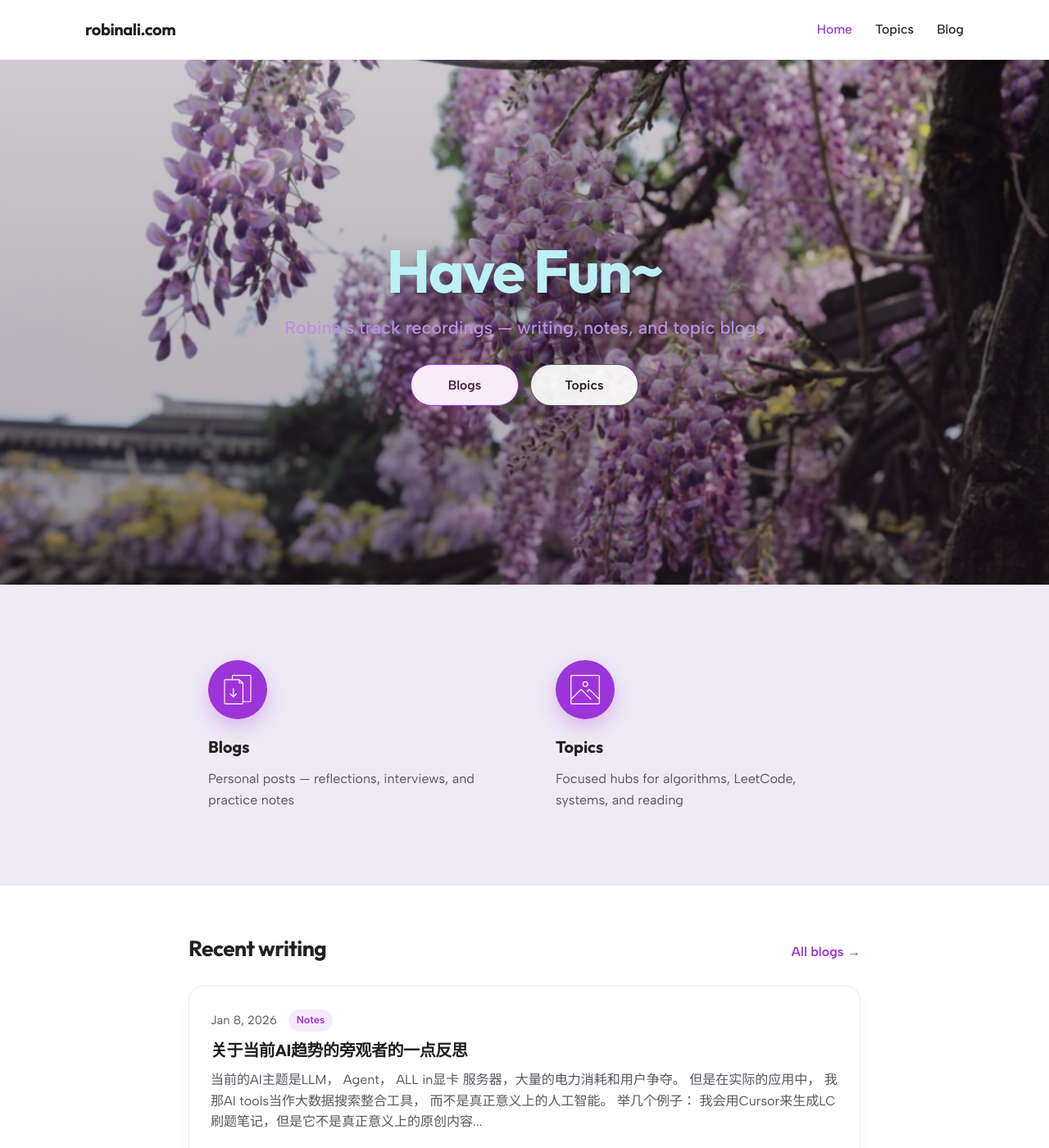
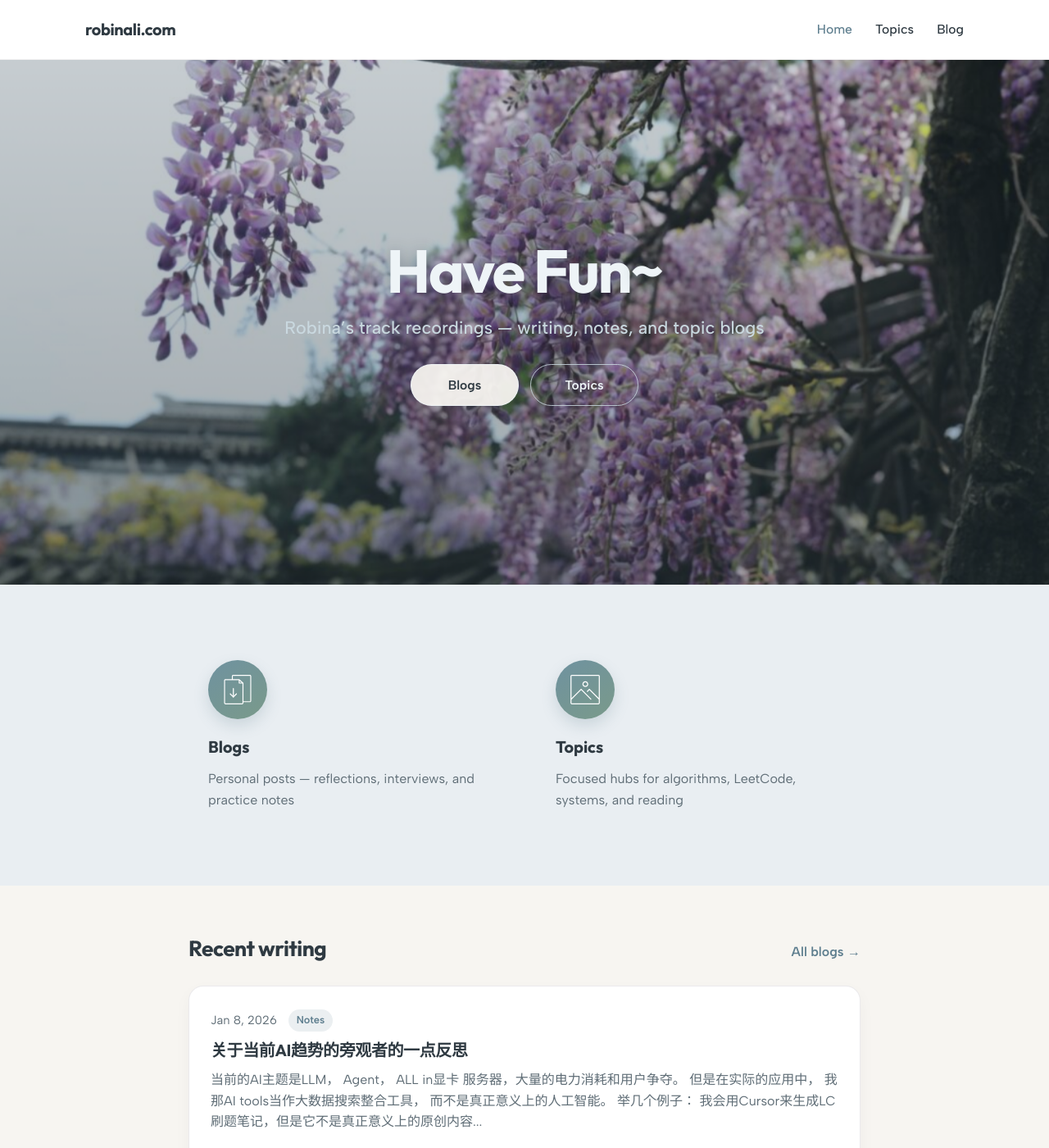
Before and after one commit to robinali34/robinali_com, a Jekyll site: the page built from index.html, in a window 1280 px wide and 1400 px high. Shown: the whole window at 82% size. Built offline with Jekyll 4.4.1, drawn with Linux system fonts in a browser that asks for light colours.

Commit message:
Update the theme view

```diff
--- a/_config.yml
+++ b/_config.yml
@@ -38,32 +38,32 @@ topic_blogs:
       - name: "Algorithms Blog"
         url: "https://robinali34.github.io/blog_algorithms/"
         description: "Algorithms blog for notes, courses, and resources"
-        color: "#9b59b6"
+        color: "#7d8fad"
       - name: "LeetCode Blog (C++)"
         url: "https://robinali34.github.io/blog_leetcode/"
         description: "Algorithms, data structures, and LeetCode solutions in C++"
-        color: "#4a90e2"
+        color: "#5f7f8f"
       - name: "LeetCode Blog (Python)"
         url: "https://robinali34.github.io/blog_leetcode_python/"
         description: "LeetCode solutions and templates in Python"
-        color: "#3776ab"
+        color: "#6a8f9e"
       - name: "LeetCode Blog (Java)"
         url: "https://robinali34.github.io/blog_leetcode_java/"
         description: "Algorithms, data structures, and LeetCode solutions in Java"
-        color: "#f89820"
+        color: "#8a9a7a"
   - name: "Reading"
     blogs:
       - name: "Book Reading Notes"
         url: "https://robinali34.github.io/blog_book_notes/"
         description: "Reflections, summaries, and takeaways from books I'm reading"
-        color: "#8e44ad"
+        color: "#8f86a0"
   - name: "System Design"
     blogs:
       - name: "System Design Blog"
         url: "https://robinali34.github.io/blog_system_design/"
         description: "Scalable architectures, distributed systems, and design patterns"
-        color: "#e74c3c"
+        color: "#8a7d7a"
       - name: "C++ & Systems Blog"
         url: "https://robinali34.github.io/blog_cpp/"
         description: "C++ programming, embedded systems, and system design"
-        color: "#16a085"
+        color: "#6f9488"
--- a/assets/css/main.css
+++ b/assets/css/main.css
@@ -1,21 +1,21 @@
 :root {
-  --bg: #ffffff;
-  --fg: #232024;
-  --accent: #9d34d9;
-  --accent-secondary: #b326c7;
-  --bg-alt: #eeebf5;
-  --bg-muted: #dcdadf;
-  --fg-muted: #5a5560;
-  --hero-title: #bbf1f4;
-  --hero-subtitle: #b892e4;
-  --btn-fill-bg: #f8ecf6;
-  --btn-fill-fg: #48233f;
-  --footer-bg: #9a969e;
-  --footer-fg: #3a353c;
+  --bg: #f7f5f1;
+  --fg: #2f3a42;
+  --accent: #5f7f8f;
+  --accent-secondary: #7a9a8a;
+  --bg-alt: #e9eef2;
+  --bg-muted: #dce5ea;
+  --fg-muted: #5f6d76;
+  --hero-title: #eef4f7;
+  --hero-subtitle: #c9d8df;
+  --btn-fill-bg: rgba(247, 245, 241, 0.94);
+  --btn-fill-fg: #2f3a42;
+  --footer-bg: #d5e0e6;
+  --footer-fg: #4a5962;
   --max: 1120px;
   --header-h: 72px;
   --radius-pill: 100px;
-  --shadow-card: 0 10px 30px rgba(61, 31, 61, 0.08);
+  --shadow-card: 0 10px 28px rgba(47, 58, 66, 0.07);
   --font-display: "Outfit", "Albert Sans", sans-serif;
   --font-body: "Albert Sans", "Outfit", sans-serif;
 }
@@ -129,7 +129,7 @@ a {
   position: absolute;
   inset: 0;
   background:
-    linear-gradient(180deg, rgba(36, 18, 40, 0.22) 0%, rgba(36, 18, 40, 0.38) 100%),
+    linear-gradient(180deg, rgba(55, 78, 92, 0.28) 0%, rgba(40, 58, 70, 0.46) 100%),
     url("../img/hero.jpg") center / cover no-repeat;
   transform: scale(1.02);
   animation: hero-zoom 18s ease-in-out infinite alternate;
@@ -151,9 +151,7 @@ a {
   font-weight: 800;
   letter-spacing: -0.03em;
   color: var(--hero-title);
-  text-shadow:
-    0 1px 0 rgba(36, 18, 40, 0.15),
-    0 8px 28px rgba(36, 18, 40, 0.45);
+  text-shadow: 0 2px 18px rgba(35, 55, 68, 0.35);
   line-height: 1.05;
 }
 
@@ -199,8 +197,8 @@ a {
 .btn-primary {
   background: var(--btn-fill-bg);
   color: var(--btn-fill-fg);
-  border: 1.5px solid var(--accent);
-  box-shadow: 0 8px 20px rgba(157, 52, 217, 0.18);
+  border: 1.5px solid rgba(238, 244, 247, 0.9);
+  box-shadow: 0 8px 20px rgba(35, 55, 68, 0.18);
 }
 
 .btn-primary:hover {
@@ -208,13 +206,13 @@ a {
 }
 
 .btn-outline {
-  background: rgba(255, 255, 255, 0.92);
-  color: var(--fg);
-  border: 1.5px solid rgba(35, 32, 36, 0.75);
+  background: transparent;
+  color: #eef4f7;
+  border: 1.5px solid rgba(201, 216, 223, 0.85);
 }
 
 .btn-outline:hover {
-  background: #fff;
+  background: rgba(238, 244, 247, 0.12);
 }
 
 /* Feature cards */
@@ -258,11 +256,11 @@ a {
   width: 72px;
   height: 72px;
   border-radius: 50%;
-  background: var(--accent);
+  background: linear-gradient(145deg, #6f92a0 0%, #7a9a8a 100%);
   display: grid;
   place-items: center;
   margin-bottom: 8px;
-  box-shadow: 0 10px 24px rgba(157, 52, 217, 0.28);
+  box-shadow: 0 8px 18px rgba(95, 127, 143, 0.22);
 }
 
 .feature-icon img {
@@ -327,9 +325,7 @@ a {
 
 /* Inner pages */
 .page-hero {
-  background:
-    linear-gradient(135deg, rgba(157, 52, 217, 0.12), rgba(61, 31, 61, 0.08)),
-    var(--bg-alt);
+  background: var(--bg-alt);
   padding: 72px 24px 56px;
   text-align: center;
 }
@@ -381,7 +377,7 @@ a {
 
 .placeholder-note code {
   font-size: 0.92em;
-  background: rgba(157, 52, 217, 0.08);
+  background: rgba(95, 127, 143, 0.1);
   padding: 2px 6px;
   border-radius: 6px;
 }
@@ -421,7 +417,7 @@ a {
   border: 1px solid rgba(90, 85, 96, 0.12);
   border-left: 4px solid var(--blog-color);
   border-radius: 16px;
-  box-shadow: 0 8px 20px rgba(61, 31, 61, 0.05);
+  box-shadow: 0 8px 20px rgba(42, 41, 39, 0.05);
   overflow: hidden;
   transition: transform 0.25s ease, box-shadow 0.25s ease;
   animation: fade-up 0.55s ease both;
@@ -482,7 +478,7 @@ a {
   background: #fff;
   border: 1px solid rgba(90, 85, 96, 0.12);
   border-radius: 18px;
-  box-shadow: 0 8px 20px rgba(61, 31, 61, 0.04);
+  box-shadow: 0 8px 20px rgba(42, 41, 39, 0.04);
   transition: transform 0.2s ease, box-shadow 0.2s ease;
 }
 
@@ -512,7 +508,7 @@ a {
   display: inline-block;
   padding: 3px 10px;
   border-radius: 999px;
-  background: rgba(157, 52, 217, 0.1);
+  background: rgba(95, 127, 143, 0.12);
   color: var(--accent);
   font-size: 0.8rem;
   font-weight: 600;
@@ -551,9 +547,7 @@ a {
 
 /* Single post */
 .post-header {
-  background:
-    linear-gradient(135deg, rgba(157, 52, 217, 0.12), rgba(61, 31, 61, 0.08)),
-    var(--bg-alt);
+  background: var(--bg-alt);
   padding: 64px 24px 48px;
 }
 
@@ -628,8 +622,8 @@ a {
   overflow-x: auto;
   padding: 16px;
   border-radius: 12px;
-  background: #f6f3fa;
-  border: 1px solid rgba(90, 85, 96, 0.1);
+  background: #eef3f5;
+  border: 1px solid rgba(95, 127, 143, 0.14);
 }
 
 .post-body-inner code {
@@ -637,7 +631,7 @@ a {
 }
 
 .post-body-inner :not(pre) > code {
-  background: rgba(157, 52, 217, 0.08);
+  background: rgba(95, 127, 143, 0.1);
   padding: 1px 6px;
   border-radius: 6px;
 }
```
